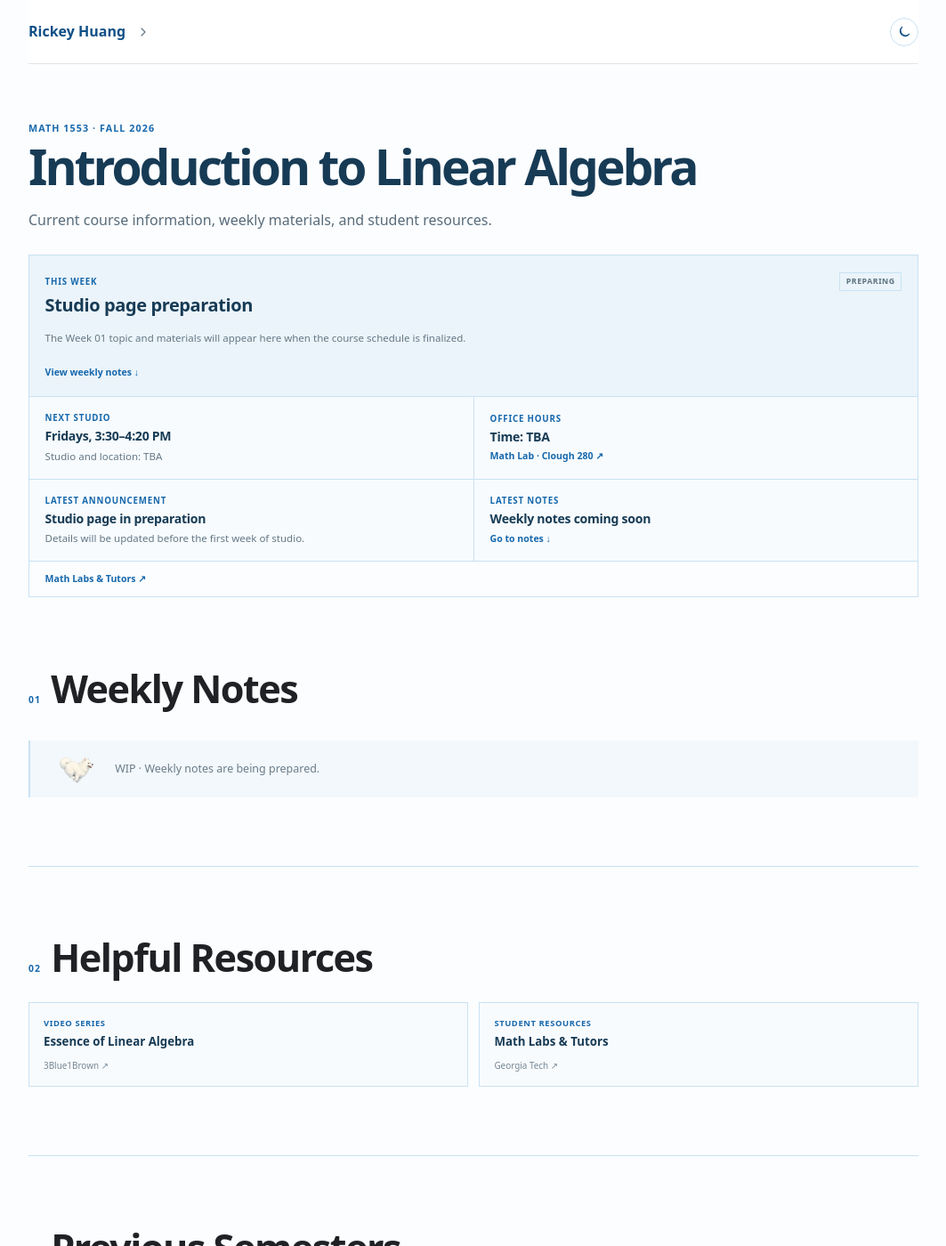
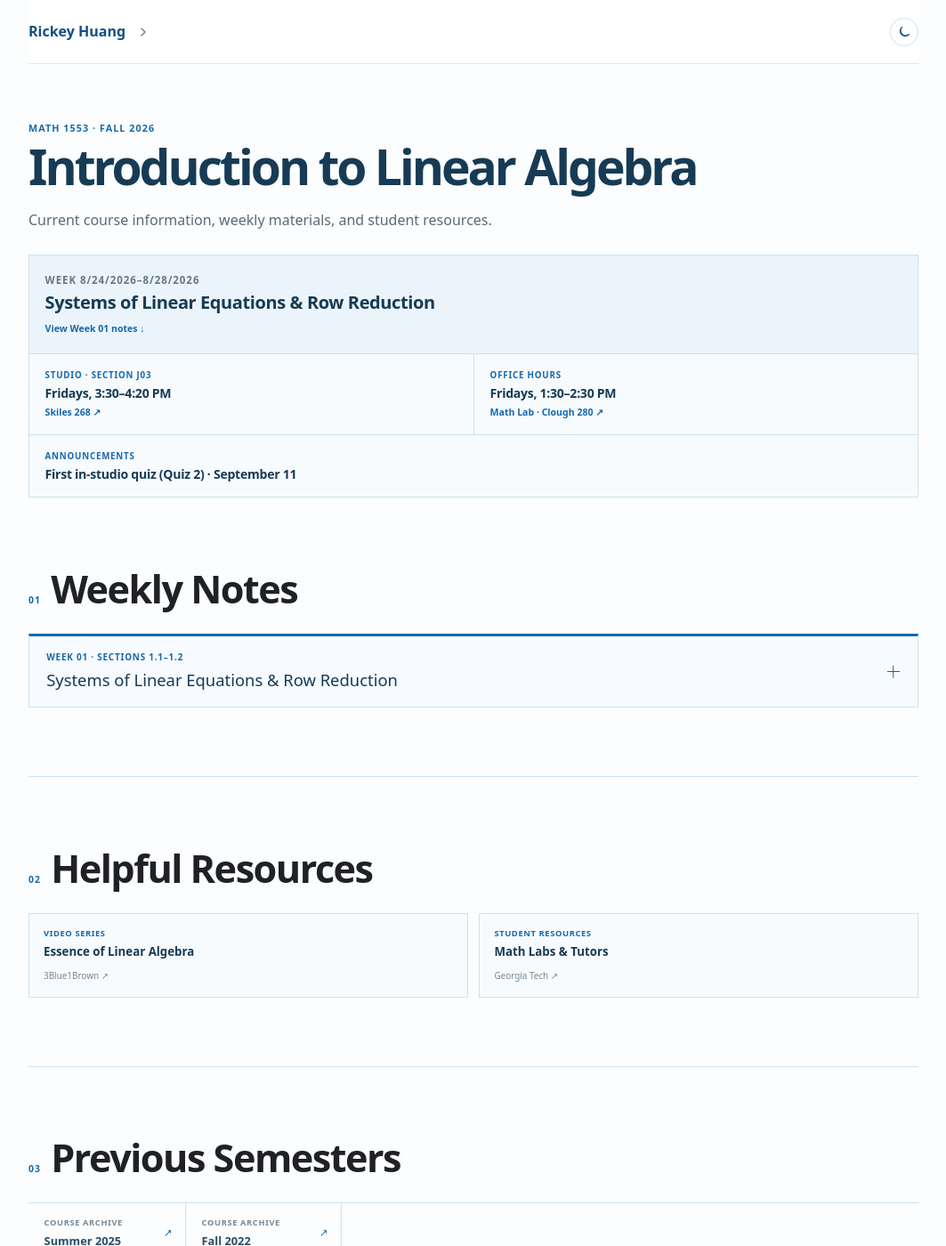
Before and after one commit to Rick3yHuang/Rick3yHuang.github.io, a Jekyll site: the page built from teaching/math-1553-current.md, in a window 1280 px wide and 1400 px high. Shown: the whole window at 89% size, without its empty margins (108-1171 px from the left). Built offline with Jekyll 4.4.1, drawn with Linux system fonts in a browser that asks for light colours.

Commit message:
Update MATH 1553 Fall 2026 course page

```diff
--- a/assets/css/site.css
+++ b/assets/css/site.css
@@ -3065,6 +3065,10 @@ td {
   background: rgba(229, 241, 249, 0.72);
 }
 
+.current-course-card--announcements {
+  grid-column: 1 / -1;
+}
+
 .current-course-card__topline {
   display: flex;
   align-items: center;
--- a/teaching/math-1553-current.md
+++ b/teaching/math-1553-current.md
@@ -12,47 +12,46 @@ permalink: /teaching/math-1553/
 
 <section class="current-course-dashboard" aria-label="Current MATH 1553 information">
   <article class="current-course-card current-course-card--week">
-    <div class="current-course-card__topline">
-      <p class="current-course-card__label">This week</p>
-      <span>Preparing</span>
-    </div>
-    <h2>Studio page preparation</h2>
-    <p>The Week 01 topic and materials will appear here when the course schedule is finalized.</p>
-    <a href="#weekly-notes">View weekly notes <span aria-hidden="true">↓</span></a>
+    <p class="current-course-card__label">Week 8/24/2026–8/28/2026</p>
+    <h2>Systems of Linear Equations &amp; Row Reduction</h2>
+    <a href="#weekly-notes">View Week 01 notes <span aria-hidden="true">↓</span></a>
   </article>
 
   <article class="current-course-card">
-    <p class="current-course-card__label">Next Studio</p>
+    <p class="current-course-card__label">Studio · Section J03</p>
     <h3>Fridays, 3:30–4:20 PM</h3>
-    <span>Studio and location: TBA</span>
+    <a href="https://www.google.com/maps/search/?api=1&amp;query=Skiles+Classroom+Building+268%2C+Atlanta%2C+GA" target="_blank" rel="noopener noreferrer">Skiles 268 <span aria-hidden="true">↗</span></a>
   </article>
 
   <article class="current-course-card">
     <p class="current-course-card__label">Office Hours</p>
-    <h3>Time: TBA</h3>
+    <h3>Fridays, 1:30–2:30 PM</h3>
     <a href="https://www.google.com/maps/place/Clough+Undergraduate+Learning+Commons/@33.7749203,-84.3989897,17z/data=!3m2!4b1!5s0x88f504620fdf5207:0xfe60772932020a8d!4m6!3m5!1s0x88f50489e24c4cc7:0x2f07c28c3abda31b!8m2!3d33.7749203!4d-84.3964148!16s%2Fm%2F0bmh8t0!5m1!1e4?entry=ttu&amp;g_ep=EgoyMDI2MDgxMi4wIKXMDSoASAFQAw%3D%3D" target="_blank" rel="noopener noreferrer">Math Lab · Clough 280 <span aria-hidden="true">↗</span></a>
   </article>
 
-  <article class="current-course-card">
-    <p class="current-course-card__label">Latest Announcement</p>
-    <h3>Studio page in preparation</h3>
-    <span>Details will be updated before the first week of studio.</span>
+  <article class="current-course-card current-course-card--announcements">
+    <p class="current-course-card__label">Announcements</p>
+    <h3>First in-studio quiz (Quiz 2) · September 11</h3>
   </article>
-
-  <article class="current-course-card">
-    <p class="current-course-card__label">Latest Notes</p>
-    <h3>Weekly notes coming soon</h3>
-    <a href="#weekly-notes">Go to notes <span aria-hidden="true">↓</span></a>
-  </article>
-
-  <a class="current-course-dashboard__resource" href="https://math.gatech.edu/undergraduate/tutors-and-labs" target="_blank" rel="noopener noreferrer">
-    Math Labs &amp; Tutors <span aria-hidden="true">↗</span>
-  </a>
 </section>
 
 <section class="course-section" id="weekly-notes">
   <div class="course-section__heading"><p>01</p><h2>Weekly Notes</h2></div>
-  {% include wip-cocona.html text="WIP · Weekly notes are being prepared." %}
+
+  <details class="course-note">
+    <summary>
+      <span class="course-note__week">Week 01 · Sections 1.1–1.2</span>
+      <span class="course-note__title">Systems of Linear Equations &amp; Row Reduction</span>
+      <span class="course-note__toggle" aria-hidden="true"></span>
+    </summary>
+    <div class="course-note__body">
+      <figure class="course-pdf-pages" aria-label="Week 01 handwritten notes">
+        <img src="{{ '/assets/images/teaching/math-1553/fall-2026-week01/page-1.webp' | relative_url }}" width="1320" height="1020" loading="lazy" decoding="async" alt="Week 01 notes introducing systems of linear equations, solution sets, and consistent and inconsistent systems.">
+        <img src="{{ '/assets/images/teaching/math-1553/fall-2026-week01/page-2.webp' | relative_url }}" width="1320" height="1020" loading="lazy" decoding="async" alt="Week 01 notes converting a system to an augmented matrix and defining row echelon form.">
+        <img src="{{ '/assets/images/teaching/math-1553/fall-2026-week01/page-3.webp' | relative_url }}" width="1320" height="1020" loading="lazy" decoding="async" alt="Week 01 notes defining pivots and comparing row echelon form with reduced row echelon form.">
+      </figure>
+    </div>
+  </details>
 </section>
 
 <section class="course-section" id="resources">
```
Also changed, not shown: assets/images/teaching/math-1553/fall-2026-week01/page-1.webp (added), assets/images/teaching/math-1553/fall-2026-week01/page-2.webp (added), assets/images/teaching/math-1553/fall-2026-week01/page-3.webp (added).
